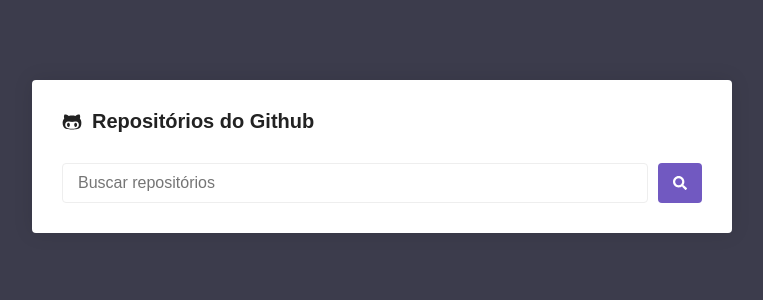
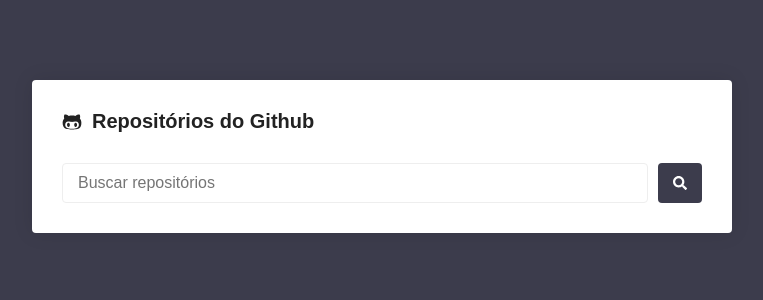
Before and after one commit to andrewarosario/react-github-repos, a React (Create React App) app: page / in a window 1280 px wide. Shown: the top 300 px of the page, without its empty margins (258-1021 px from the left). Built offline with nearby package versions, Linux system fonts and the light colour scheme.

Commit message:
buscando repositórios com axios

```diff
--- a/src/pages/Main/index.js
+++ b/src/pages/Main/index.js
@@ -1,8 +1,24 @@
-import React from 'react';
-import { FaGithubAlt, FaSearch } from 'react-icons/fa';
+import React, { useState } from 'react';
+import { FaGithubAlt, FaSearch, FaSpinner } from 'react-icons/fa';
 import { Container, Form, SearchButton } from './styles';
+import api from '../../services/api';
 
 export default function Main() {
+  const [ loading, setLoading ] = useState(false);
+  const [ search, setSearch ] = useState('');
+
+  const handleSubmit = async e => {
+    e.preventDefault();
+    setLoading(true);
+    const response = await api.get(`/search/repositories?q=${search}`);
+    console.log(response);
+    setLoading(false);
+  }
+
+  const handleInputChange = e => {
+      setSearch(e.target.value);
+  }
+
   return (
     <Container>
       <h1>
@@ -10,11 +26,20 @@ export default function Main() {
         Repositórios do Github
       </h1>
 
-      <Form onSubmit={() => {}}>
-        <input type="text" placeholder="Buscar repositórios" />
+      <Form onSubmit={handleSubmit}>
+        <input
+          type="text"
+          placeholder="Buscar repositórios"
+          value={search}
+          onChange={handleInputChange}
+        />
 
         <SearchButton>
-          <FaSearch color="#FFF" size={14} />
+          {loading ? (
+            <FaSpinner color="#FFF" size={14} />
+          ) : (
+            <FaSearch color="#FFF" size={14} />
+          )}
         </SearchButton>
       </Form>
     </Container>
--- a/src/pages/Main/styles.js
+++ b/src/pages/Main/styles.js
@@ -37,7 +37,7 @@ export const Form = styled.form`
 export const SearchButton = styled.button.attrs({
   type: 'submit',
 })`
-  background: #7159c1;
+  background: #3c3c4c;
   border: 0;
   padding: 0 15px;
   margin-left: 10px;
```
